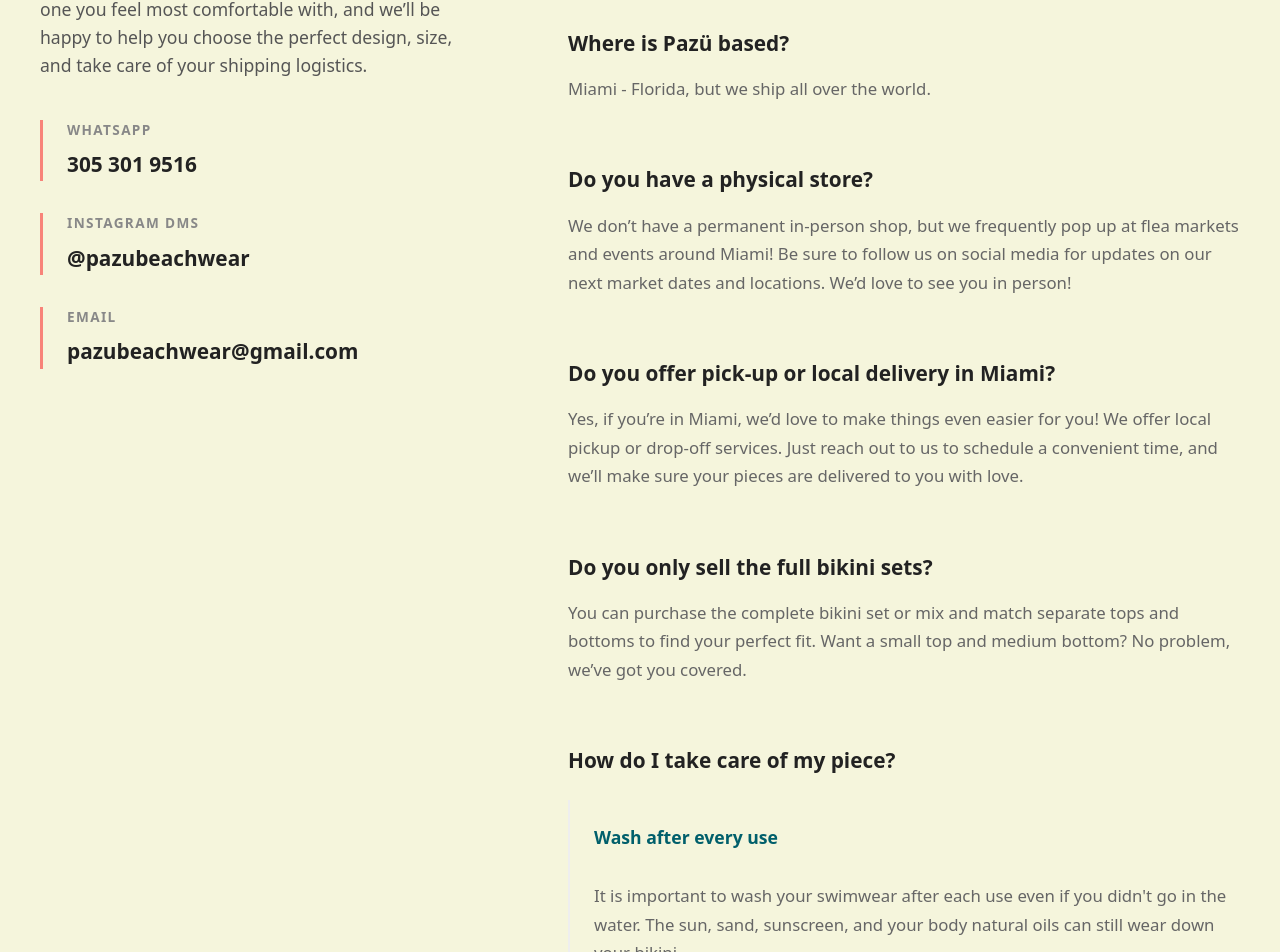
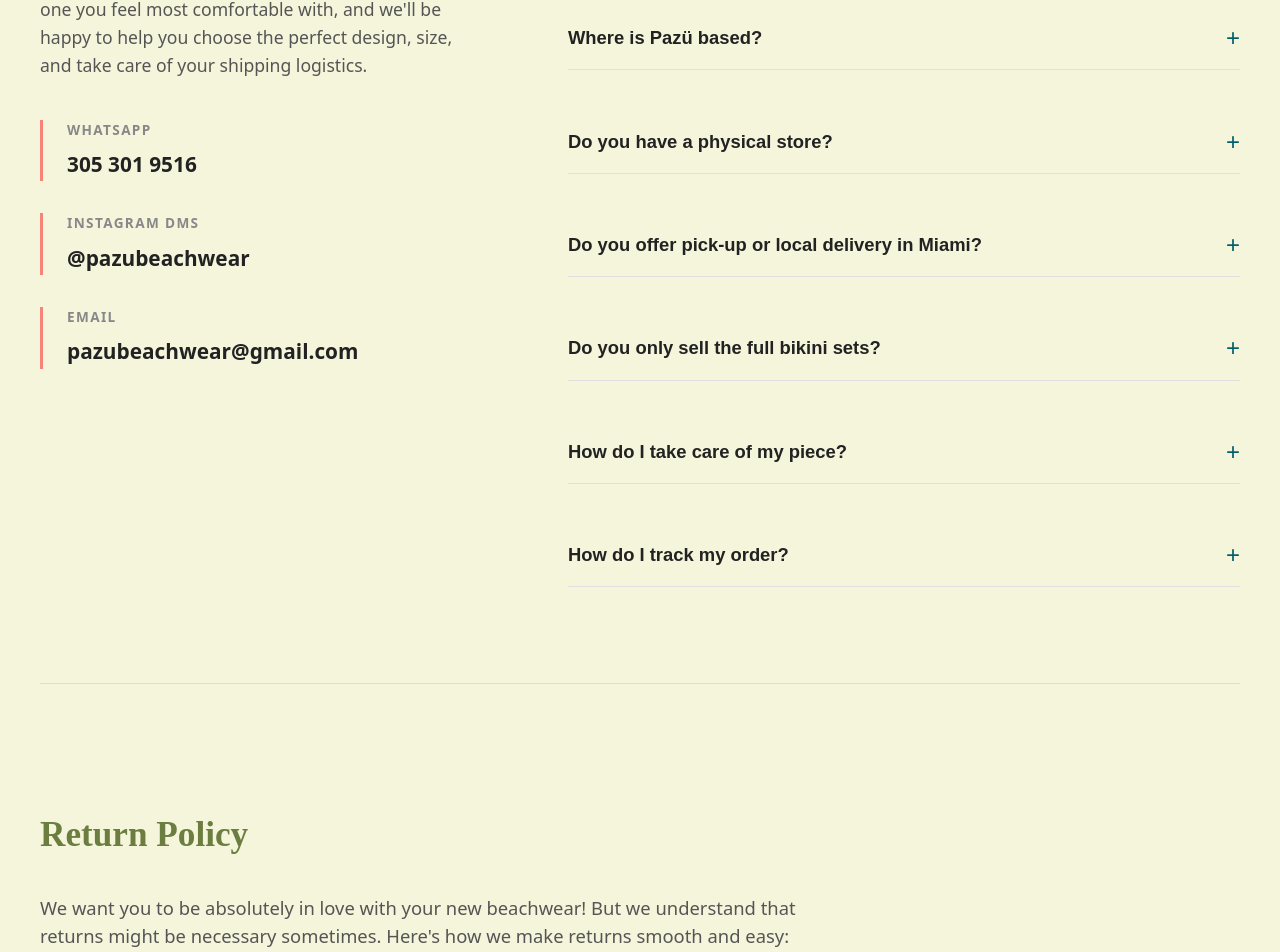
Before and after one commit to LeonardoEberle/Pazuwear, a React (Vite) app: page /contato in a window 1280 px wide. Shown: the part 611-1563 px from the top of the page. Built offline with nearby package versions, Linux system fonts and the light colour scheme.

Commit message:
cores alteradas e readme atualizado

```diff
--- a/src/Containers/Contato.css
+++ b/src/Containers/Contato.css
@@ -114,13 +114,49 @@
   gap: 2.5rem;
 }
 
-.faq-item h3 {
-  font-size: 1.3rem;
-  color: var(--text-dark);
-  margin-bottom: 1rem;
+.faq-item {
+  border-bottom: 1px solid #e0e0e0;
 }
 
-.faq-item p {
+.faq-question {
+  width: 100%;
+  display: flex;
+  justify-content: space-between;
+  align-items: center;
+  background: none;
+  border: none;
+  padding: 1.2rem 0;
+  cursor: pointer;
+  text-align: left;
+  gap: 1rem;
+}
+
+.faq-question span:first-child {
+  font-size: 1.15rem;
+  font-weight: 600;
+  color: var(--text-dark);
+}
+
+.faq-icon {
+  font-size: 1.5rem;
+  color: var(--cta-color);
+  flex-shrink: 0;
+  line-height: 1;
+}
+
+.faq-answer {
+  max-height: 0;
+  overflow: hidden;
+  transition: max-height 0.35s ease, padding 0.35s ease;
+  padding: 0;
+}
+
+.faq-item.open .faq-answer {
+  max-height: 600px;
+  padding-bottom: 1.2rem;
+}
+
+.faq-answer p {
   font-size: 1.05rem;
   color: #666;
   line-height: 1.7;
@@ -188,7 +224,7 @@
   margin-top: 6rem;
   text-align: center;
   padding: 4rem;
-  background-color: var(--bg-secondary);
+  background-color: #d4e8b0;
   border-radius: 2rem;
 }
 
--- a/src/Containers/Contato.jsx
+++ b/src/Containers/Contato.jsx
@@ -1,16 +1,67 @@
+import { useState } from 'react'
 import './Contato.css'
 import heroImg from '../assets/contato-hero.png'
 
+const faqItems = [
+  {
+    id: 1,
+    question: "Where is Pazü based?",
+    answer: <p>Miami - Florida, but we ship all over the world.</p>
+  },
+  {
+    id: 2,
+    question: "Do you have a physical store?",
+    answer: <p>We don't have a permanent in-person shop, but we frequently pop up at flea markets and events around Miami! Be sure to follow us on social media for updates on our next market dates and locations. We'd love to see you in person!</p>
+  },
+  {
+    id: 3,
+    question: "Do you offer pick-up or local delivery in Miami?",
+    answer: <p>Yes, if you're in Miami, we'd love to make things even easier for you! We offer local pickup or drop-off services. Just reach out to us to schedule a convenient time, and we'll make sure your pieces are delivered to you with love.</p>
+  },
+  {
+    id: 4,
+    question: "Do you only sell the full bikini sets?",
+    answer: <p>You can purchase the complete bikini set or mix and match separate tops and bottoms to find your perfect fit. Want a small top and medium bottom? No problem, we've got you covered.</p>
+  },
+  {
+    id: 5,
+    question: "How do I take care of my piece?",
+    answer: (
+      <div className="faq-subcontent">
+        <div>
+          <h4>Wash after every use</h4>
+          <p>It is important to wash your swimwear after each use even if you didn't go in the water. The sun, sand, sunscreen, and your body natural oils can still wear down your bikini.</p>
+        </div>
+        <div>
+          <h4>Hand wash your pieces</h4>
+          <p>Do not wash your swimwear in the washing machine. Handwashing your bikinis preserves the integrity of the stretchy fabric, and it also guarantees that the bacteria that live in your machine don't get to your skin. Using a sensitive soap will help preserve color and feel, and is also healthier for your skin and health.</p>
+        </div>
+        <div>
+          <h4>Let your bikinis air dry</h4>
+          <p>It is also important not to let them dry in direct contact with sunlight since it can damage the fabric. The heat from the dryer can damage the color and also compromise the delicate fabric of your piece.</p>
+        </div>
+      </div>
+    )
+  },
+  {
+    id: 6,
+    question: "How do I track my order?",
+    answer: <p>If you're ordering from outside Miami, don't worry! We'll ship your order to you and provide you with a tracking number as soon as your package is on its way. You'll be able to follow your order's journey until it reaches you.</p>
+  },
+]
+
 function Contato() {
+  const [openFaq, setOpenFaq] = useState(null)
+
+  const toggleFaq = (id) => setOpenFaq(prev => prev === id ? null : id)
+
   return (
     <main className="contato-page">
       <section className="contato-hero" style={{ backgroundImage: `url(${heroImg})` }}>
         <div className="contato-hero-content">
           <span className="contato-hero-tag">Get in touch</span>
           <h1>Contact Us</h1>
-          <p>
-            Have any questions or just want to say hi? We'd love to hear from you.
-          </p>
+          <p>Have any questions or just want to say hi? We'd love to hear from you.</p>
         </div>
       </section>
 
@@ -19,16 +70,16 @@
           <div className="contato-grid">
             <div className="contato-info">
               <h2>Let's Talk</h2>
-              <p>We’re always checking these channels, so choose the one you feel most comfortable with, and we’ll be happy to help you choose the perfect design, size, and take care of your shipping logistics.</p>
+              <p>We're always checking these channels, so choose the one you feel most comfortable with, and we'll be happy to help you choose the perfect design, size, and take care of your shipping logistics.</p>
 
               <div className="info-item">
                 <h3>WhatsApp</h3>
-                <p>305 301 9516</p>
+                <p><a href="https://wa.me/13053019516" target="_blank" rel="noopener noreferrer" className="whatsapp-link">305 301 9516</a></p>
               </div>
 
               <div className="info-item">
                 <h3>Instagram DMs</h3>
-                <p>@pazubeachwear</p>
+                <p><a href="https://www.instagram.com/pazubeachwear/" target="_blank" rel="noopener noreferrer" className="instagram-link">@pazubeachwear</a></p>
               </div>
 
               <div className="info-item">
@@ -40,50 +91,23 @@
             <div className="faq-container">
               <h2>Frequently Asked Questions</h2>
 
-              <div className="faq-item">
-                <h3>Where is Pazü based?</h3>
-                <p>Miami - Florida, but we ship all over the world.</p>
-              </div>
-
-              <div className="faq-item">
-                <h3>Do you have a physical store?</h3>
-                <p>We don’t have a permanent in-person shop, but we frequently pop up at flea markets and events around Miami! Be sure to follow us on social media for updates on our next market dates and locations. We’d love to see you in person!</p>
-              </div>
-
-              <div className="faq-item">
-                <h3>Do you offer pick-up or local delivery in Miami?</h3>
-                <p>Yes, if you’re in Miami, we’d love to make things even easier for you! We offer local pickup or drop-off services. Just reach out to us to schedule a convenient time, and we’ll make sure your pieces are delivered to you with love.</p>
-              </div>
-
-              <div className="faq-item">
-                <h3>Do you only sell the full bikini sets?</h3>
-                <p>You can purchase the complete bikini set or mix and match separate tops and bottoms to find your perfect fit. Want a small top and medium bottom? No problem, we’ve got you covered.</p>
-              </div>
-
-              <div className="faq-item">
-                <h3>How do I take care of my piece?</h3>
-                <div className="faq-subcontent">
-                  <h4>Wash after every use</h4>
-                  <p>It is important to wash your swimwear after each use even if you didn't go in the water. The sun, sand, sunscreen, and your body natural oils can still wear down your bikini.</p>
-
-                  <h4>Hand wash your pieces</h4>
-                  <p>Do not wash your swimwear in the washing machine. Handwashing your bikinis preserves the integrity of the stretchy fabric, and it also guarantees that the bacteria that live in your machine don't get to your skin. Using a sensitive soap will help preserve color and feel, and is also healthier for your skin and health.</p>
-
-                  <h4>Let your bikinis air dry</h4>
-                  <p>It is also important not to let them dry in direct contact with sunlight since it can damage the fabric. The heat from the dryer can damage the color and also compromise the delicate fabric of your piece.</p>
+              {faqItems.map((item) => (
+                <div key={item.id} className={`faq-item ${openFaq === item.id ? 'open' : ''}`}>
+                  <button className="faq-question" onClick={() => toggleFaq(item.id)} aria-expanded={openFaq === item.id}>
+                    <span>{item.question}</span>
+                    <span className="faq-icon">{openFaq === item.id ? '−' : '+'}</span>
+                  </button>
+                  <div className="faq-answer">
+                    {item.answer}
+                  </div>
                 </div>
-              </div>
-
-              <div className="faq-item">
-                <h3>How do I track my order?</h3>
-                <p>If you're ordering from outside Miami, don’t worry! We’ll ship your order to you and provide you with a tracking number as soon as your package is on its way. You’ll be able to follow your order’s journey until it reaches you.</p>
-              </div>
+              ))}
             </div>
           </div>
 
           <div className="policy-section">
             <h2>Return Policy</h2>
-            <p className="policy-intro">We want you to be absolutely in love with your new beachwear! But we understand that returns might be necessary sometimes. Here’s how we make returns smooth and easy:</p>
+            <p className="policy-intro">We want you to be absolutely in love with your new beachwear! But we understand that returns might be necessary sometimes. Here's how we make returns smooth and easy:</p>
 
             <div className="policy-grid">
               <div className="policy-card">
@@ -106,8 +130,8 @@
                   <li>Reach out to us within 15 days of receiving your order via email at <strong>pazubeachwear@gmail.com</strong>. Let us know your order details and the reason for the return.</li>
                   <li>Our team will guide you through the next steps and provide you with any necessary instructions.</li>
                   <li>Package the item securely, ensuring it's in its original condition.</li>
-                  <li>Ship it back to us using a trackable service. Don’t forget to keep your shipping proof for reference.</li>
-                  <li>Once we receive the item and verify it meets our return criteria, we’ll process your refund, exchange, or store credit quickly!</li>
+                  <li>Ship it back to us using a trackable service. Don't forget to keep your shipping proof for reference.</li>
+                  <li>Once we receive the item and verify it meets our return criteria, we'll process your refund, exchange, or store credit quickly!</li>
                 </ol>
               </div>
             </div>
--- a/src/Containers/Sobre.css
+++ b/src/Containers/Sobre.css
@@ -58,7 +58,7 @@
 
 .sobre-content {
   padding: 5rem 2rem;
-  background-color: #ffffff;
+  background-color: #F5F5DC;
   text-align: center;
 }
 
--- a/src/components/Footer.jsx
+++ b/src/components/Footer.jsx
@@ -1,6 +1,6 @@
 function Footer() {
   return (
-    <footer>
+    <footer style={{ textAlign: 'center' }}>
       <p>Pazu Wearbeach © {new Date().getFullYear()}</p>
     </footer>
   )
--- a/src/components/Navbar.jsx
+++ b/src/components/Navbar.jsx
@@ -39,7 +39,7 @@
             <NavLink to="/sobre">About Us</NavLink>
           </li>
           <li>
-            <NavLink to="/contato">Contact</NavLink>
+            <NavLink to="/contato">FAQ / Contact</NavLink>
           </li>
         </ul>
       </div>
```
Also changed, not shown: src/Containers/Catalogo.css (+5 -5 lines), 1 other file (tests, documents, lock files or other folders).
